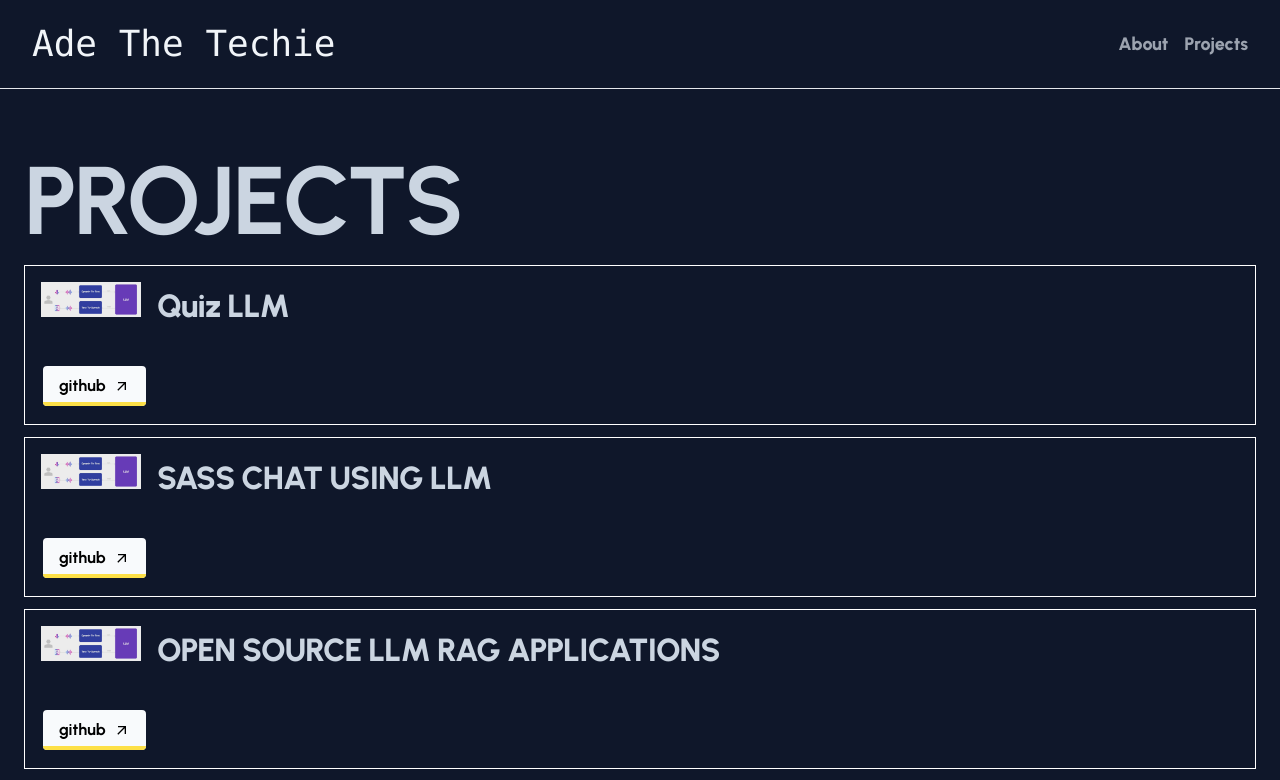
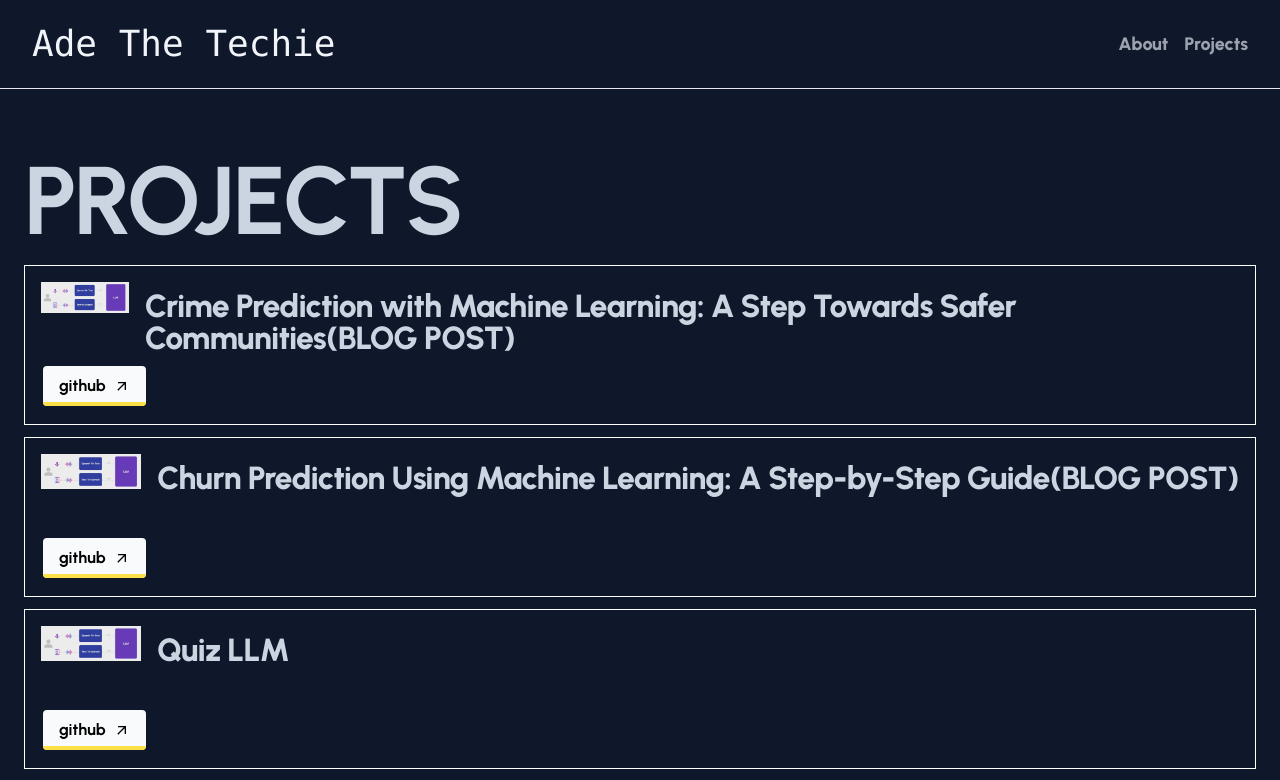
Before and after one commit to Demmynile/port3D, a Next.js app: page /projects in a window 1280 px wide. Shown: the top 780 px of the page. Built offline with nearby package versions, Linux system fonts and the light colour scheme.

Commit message:
add new data into the system

```diff
--- a/src/app/data.ts
+++ b/src/app/data.ts
@@ -5,6 +5,24 @@ import tSpeech from "../../public/images/t-speech.jpeg"
 export const projectData: allProjectProps = [
   {
     id : 1,
+    title: "Crime Prediction with Machine Learning: A Step Towards Safer Communities(BLOG POST)",
+    image: tSpeech,
+    github:
+      "https://medium.com/@balogunademola_51837/crime-prediction-with-machine-learning-a-step-towards-safer-communities-384291f1dfdb",
+    liveLink: "",
+    description: "",
+  },
+  {
+    id : 2,
+    title: "Churn Prediction Using Machine Learning: A Step-by-Step Guide(BLOG POST)",
+    image: tSpeech,
+    github:
+      "https://medium.com/@balogunademola_51837/churn-prediction-using-machine-learning-a-step-by-step-guide-3380afe5652f",
+    liveLink: "",
+    description: "",
+  },
+  {
+    id : 3,
     title: "Quiz LLM",
     image: tSpeech,
     github:
@@ -13,7 +31,7 @@ export const projectData: allProjectProps = [
     description: "",
   },
   {
-    id : 2,
+    id : 4,
     title: "SASS CHAT USING LLM",
     image: tSpeech,
     github:
@@ -22,7 +40,7 @@ export const projectData: allProjectProps = [
     description: "",
   },
   {
-    id : 3,
+    id : 5,
     title: "OPEN SOURCE LLM RAG APPLICATIONS",
     image: tSpeech,
     github:
@@ -31,7 +49,7 @@ export const projectData: allProjectProps = [
     description: "",
   },
   {
-    id : 4,
+    id : 6,
     title: "Churn Prediction using Machine Learning",
     image: churnImage,
     github:
@@ -40,7 +58,7 @@ export const projectData: allProjectProps = [
     description: "",
   },
   {
-    id : 5,
+    id : 7,
     title: "Car Price Prediction using Machine Learning and Deep Learning Models",
     image: churnImage,
     github: "https://github.com/Demmynile/Car-price-prediction/blob/main/CAR%20PRICE%20PREDICTION%20(SUMMATIVE%20ASSIGNNMENT).ipynb",
@@ -48,7 +66,7 @@ export const projectData: allProjectProps = [
     description: "",
   },
   {
-    id : 6,
+    id : 9,
     title: "Credit Score Rating Algorithms",
     image: churnImage,
     github: "https://github.com/Demmynile/Journey_to_ML_engineer/blob/main/machine-learning/credit-risk-scoring/Credit-scoring-risk.ipynb",
```
